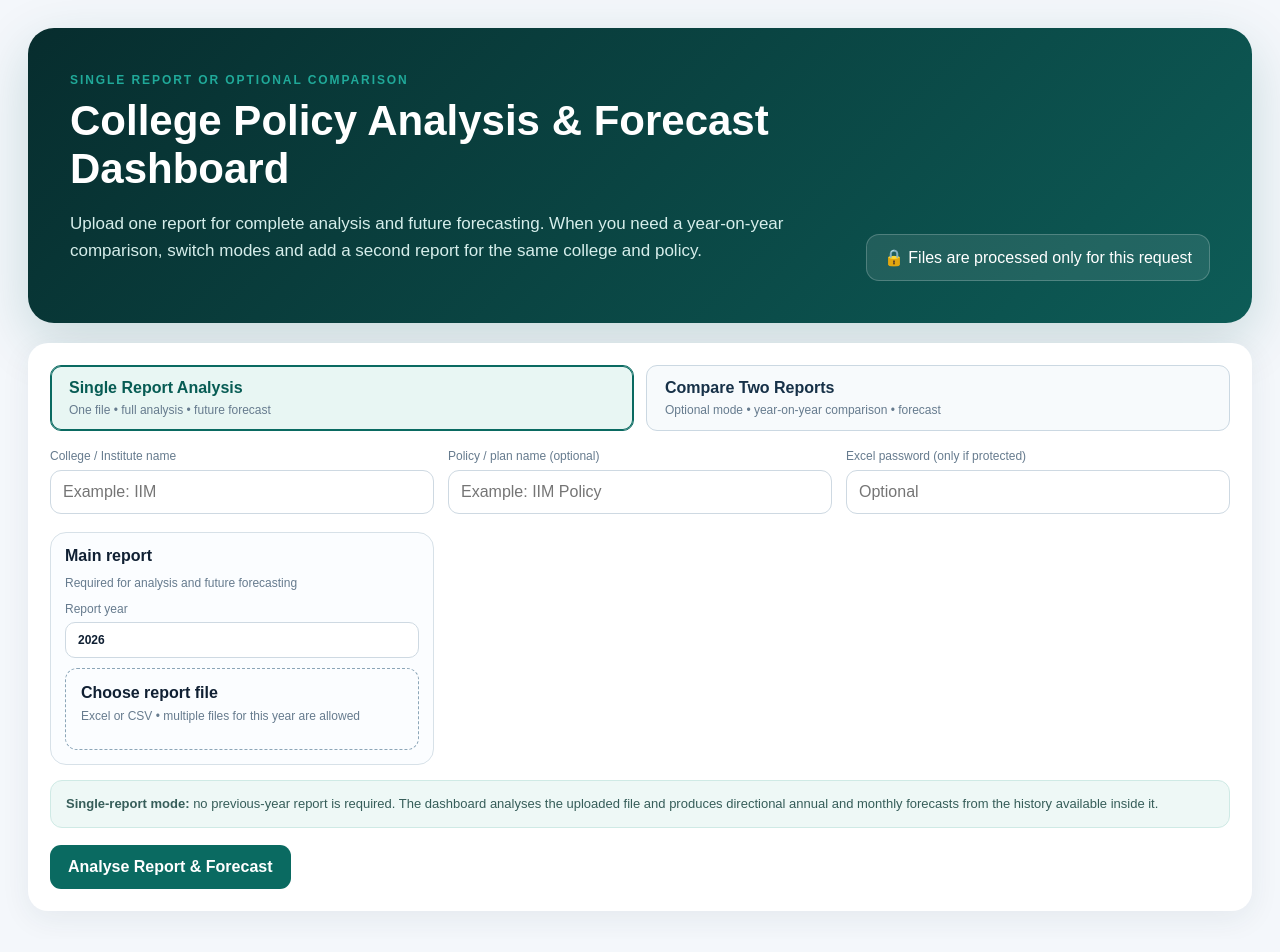
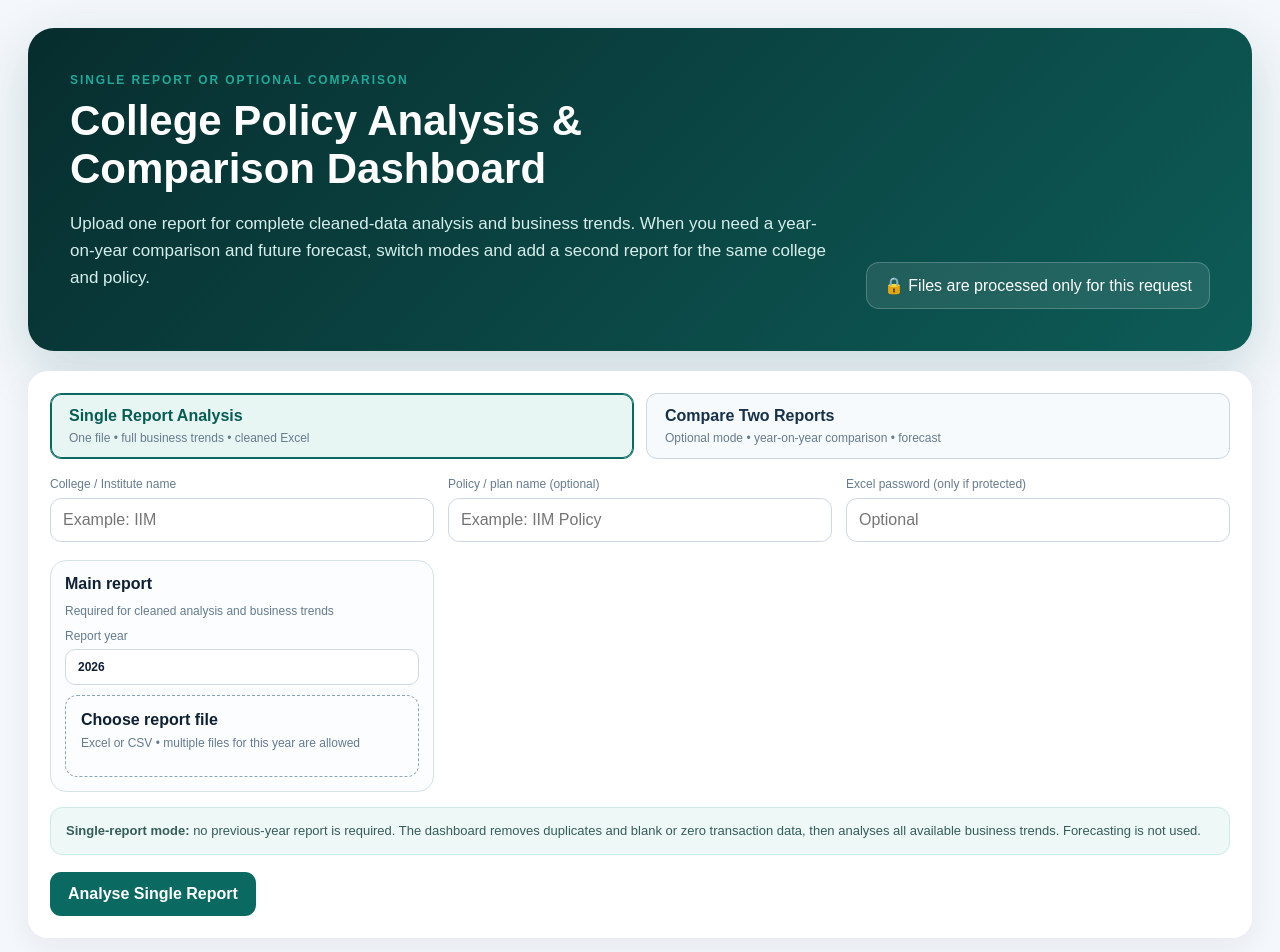
Before and after one commit to badalsharma9929/Pharma_sales_analysis_dashboard, a Next.js app: page / in a window 1280 px wide. Shown: the top 952 px of the page. Built offline with nearby package versions, Linux system fonts and the light colour scheme.

Commit message:
Refine single-report analysis

```diff
--- a/app/page.tsx
+++ b/app/page.tsx
@@ -104,7 +104,11 @@ export default function Home() {
     );
     const uploadedGroups = selectedGroups.filter((group) => group.files.length);
     if (!groups[0].files.length) {
-      setError("Upload the main report to analyse and forecast.");
+      setError(
+        requestedMode === "comparison"
+          ? "Upload the main report to compare and forecast."
+          : "Upload the main report to analyse.",
+      );
       return;
     }
     if (requestedMode === "comparison" && !groups[1].files.length) {
@@ -173,7 +177,7 @@ export default function Home() {
       setProcessingStatus(
         requestedMode === "comparison"
           ? "Combining reports, calculating comparisons and forecasting…"
-          : "Analysing the report and calculating forecasts…",
+          : "Cleaning the report and calculating business trends…",
       );
       const combinedForm = new FormData();
       preparedTokens.forEach((token, index) =>
@@ -181,6 +185,7 @@ export default function Home() {
       );
       combinedForm.append("college_name", college);
       combinedForm.append("file_count", String(flattened.length));
+      combinedForm.append("analysis_mode", requestedMode);
       const response = await fetch("/api/combine", {
         method: "POST",
         body: combinedForm,
@@ -273,11 +278,11 @@ export default function Home() {
       <header className="hero">
         <div>
           <span className="eyebrow">SINGLE REPORT OR OPTIONAL COMPARISON</span>
-          <h1>College Policy Analysis & Forecast Dashboard</h1>
+          <h1>College Policy Analysis & Comparison Dashboard</h1>
           <p>
-            Upload one report for complete analysis and future forecasting. When you
-            need a year-on-year comparison, switch modes and add a second report for
-            the same college and policy.
+            Upload one report for complete cleaned-data analysis and business trends.
+            When you need a year-on-year comparison and future forecast, switch modes
+            and add a second report for the same college and policy.
           </p>
         </div>
         <div className="privacy">🔒 Files are processed only for this request</div>
@@ -294,7 +299,7 @@ export default function Home() {
             }}
           >
             <b>Single Report Analysis</b>
-            <span>One file • full analysis • future forecast</span>
+            <span>One file • full business trends • cleaned Excel</span>
           </button>
           <button
             type="button"
@@ -349,7 +354,7 @@ export default function Home() {
                 <strong>{group.name}</strong>
                 <span>
                   {analysisMode === "single"
-                    ? "Required for analysis and future forecasting"
+                    ? "Required for cleaned analysis and business trends"
                     : index < 2
                       ? "Required only in comparison mode"
                       : "Add an older year to improve forecast confidence"}
@@ -406,8 +411,8 @@ export default function Home() {
           ) : (
             <>
               <b>Single-report mode:</b> no previous-year report is required. The
-              dashboard analyses the uploaded file and produces directional annual
-              and monthly forecasts from the history available inside it.
+              dashboard removes duplicates and blank or zero transaction data, then
+              analyses all available business trends. Forecasting is not used.
             </>
           )}
         </div>
@@ -420,10 +425,10 @@ export default function Home() {
           {loading
             ? analysisMode === "comparison"
               ? "Comparing reports & forecasting…"
-              : "Analysing report & forecasting…"
+              : "Cleaning & analysing report…"
             : analysisMode === "comparison"
               ? "Compare Reports & Forecast"
-              : "Analyse Report & Forecast"}
+              : "Analyse Single Report"}
         </button>
         {loading && processingStatus && (
           <div className="processingStatus" role="status">
@@ -455,7 +460,9 @@ export default function Home() {
                 className="primary small"
                 onClick={() => exportExcel(result, selectedView)}
               >
-                Export Complete Excel
+                {isComparisonResult
+                  ? "Export Complete Excel"
+                  : "Export Cleaned Excel"}
               </button>
             </div>
           </div>
@@ -496,7 +503,10 @@ export default function Home() {
               [isComparisonResult ? "Current year" : "Report year", viewKpis.current_year],
               ...(isComparisonResult
                 ? [["Previous year", viewKpis.previous_year]]
-                : []),
+                : [
+                    ["Most common premium", viewKpis.most_common_premium],
+                    ["Most selected insurer", viewKpis.most_selected_insurer],
+                  ]),
               ["Most selected sum insured", viewKpis.most_selected_sum_insured],
               ["Top batch", viewKpis.top_batch],
             ].map(([label, value]) => (
@@ -751,7 +761,7 @@ export default function Home() {
             )}
           </section>
 
-          {!!forecastSummary.length && (
+          {isComparisonResult && !!forecastSummary.length && (
             <>
               <section className="sectionTitle forecastTitle">
                 <span className="eyebrow">FUTURE FORECAST</span>
@@ -953,13 +963,55 @@ export default function Home() {
               ],
               [
                 "Insurer analysis",
-                "Premium contribution by insurer",
+                isComparisonResult
+                  ? "Premium contribution by insurer"
+                  : "Which insurance company was selected most often and its premium value",
                 "insurers",
                 "bar",
                 "count",
                 false,
                 false,
               ],
+              ...(!isComparisonResult
+                ? [
+                    [
+                      "Most frequently paid premium",
+                      "Exact transaction_amount values ranked by number of clean transactions",
+                      "premium_amounts",
+                      "bar",
+                      "count",
+                      false,
+                      false,
+                    ],
+                    [
+                      "Gender analysis",
+                      "Available gender-wise enrolments and premium contribution",
+                      "gender",
+                      "bar",
+                      "count",
+                      false,
+                      false,
+                    ],
+                    [
+                      "Country analysis",
+                      "Available country-wise enrolments and premium contribution",
+                      "country",
+                      "bar",
+                      "count",
+                      false,
+                      false,
+                    ],
+                    [
+                      "Payment mode analysis",
+                      "Available payment methods ranked by usage",
+                      "payment_modes",
+                      "pie",
+                      "count",
+                      false,
+                      false,
+                    ],
+                  ]
+                : []),
             ].map(([title, subtitle, key, type, metric, multi, chrono]) => (
               <ChartPanel
                 key={String(key)}
@@ -988,9 +1040,9 @@ export default function Home() {
               <div>
                 <h2>{viewLabel}: cleaned export data</h2>
                 <p>
-                  Transaction amount is treated as premium. Dates use
-                  DD/Month Name/YYYY. Excel keeps source row order without date,
-                  premium or alphabetical sorting.
+                  {isComparisonResult
+                    ? "Transaction amount is treated as premium. Dates use DD/Month Name/YYYY. Excel keeps source row order without date, premium or alphabetical sorting."
+                    : "The Excel contains only your requested columns. Duplicate rows, duplicate transaction IDs, blank or zero dates, and blank or zero premiums are removed. Contact numbers are standardised without country codes."}
                 </p>
               </div>
               <div className="filters">
@@ -1050,6 +1102,12 @@ export default function Home() {
               {[
                 ["Rows received", result.data_quality.rows_before_cleaning],
                 ["Invalid dates removed", result.data_quality.invalid_dates_removed],
+                ...(!isComparisonResult
+                  ? [[
+                      "Blank or zero premiums removed",
+                      result.data_quality.blank_or_zero_premiums_removed || 0,
+                    ]]
+                  : []),
                 ["Exact duplicates removed", result.data_quality.exact_duplicates_removed],
                 [
                   "Duplicate transaction IDs removed",
```
